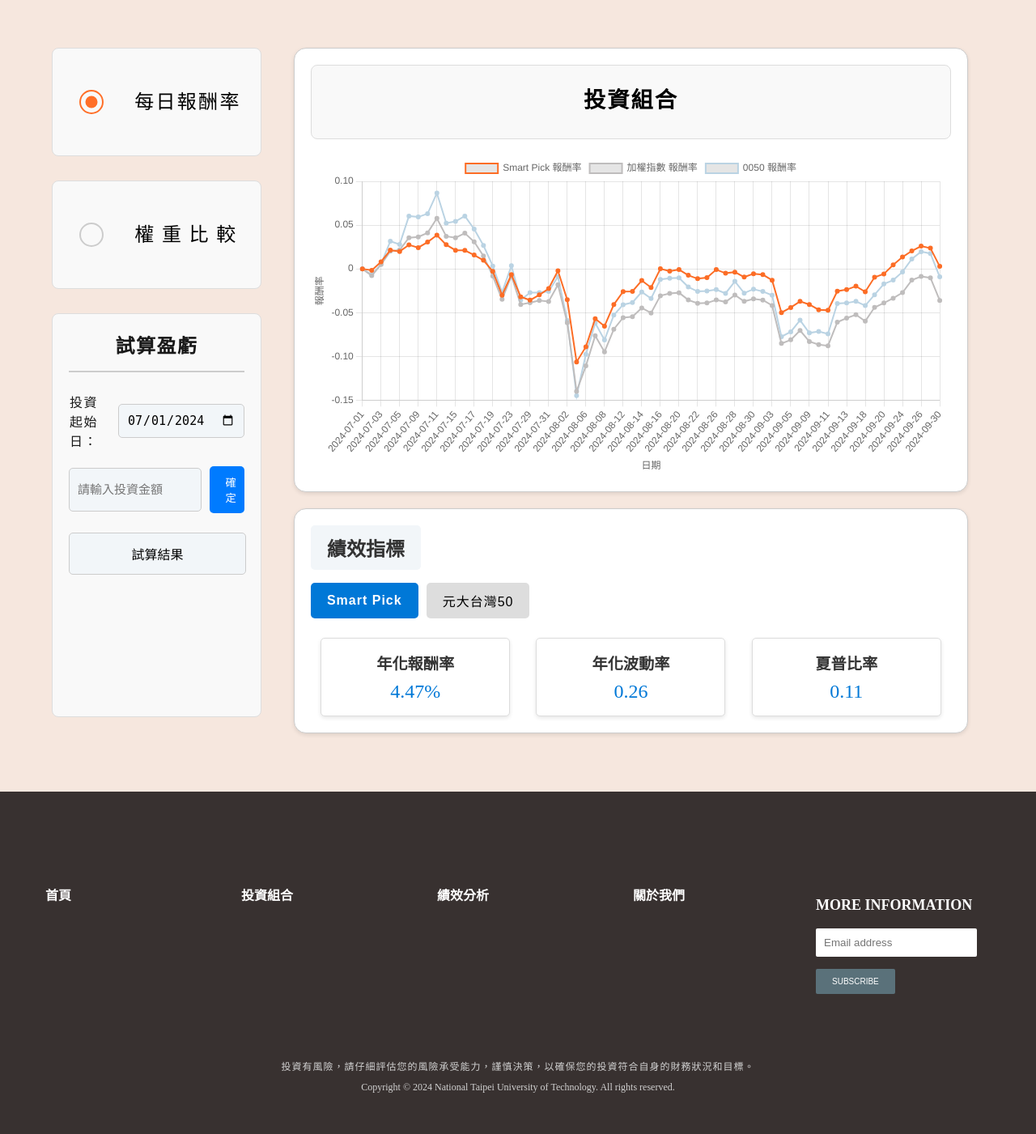
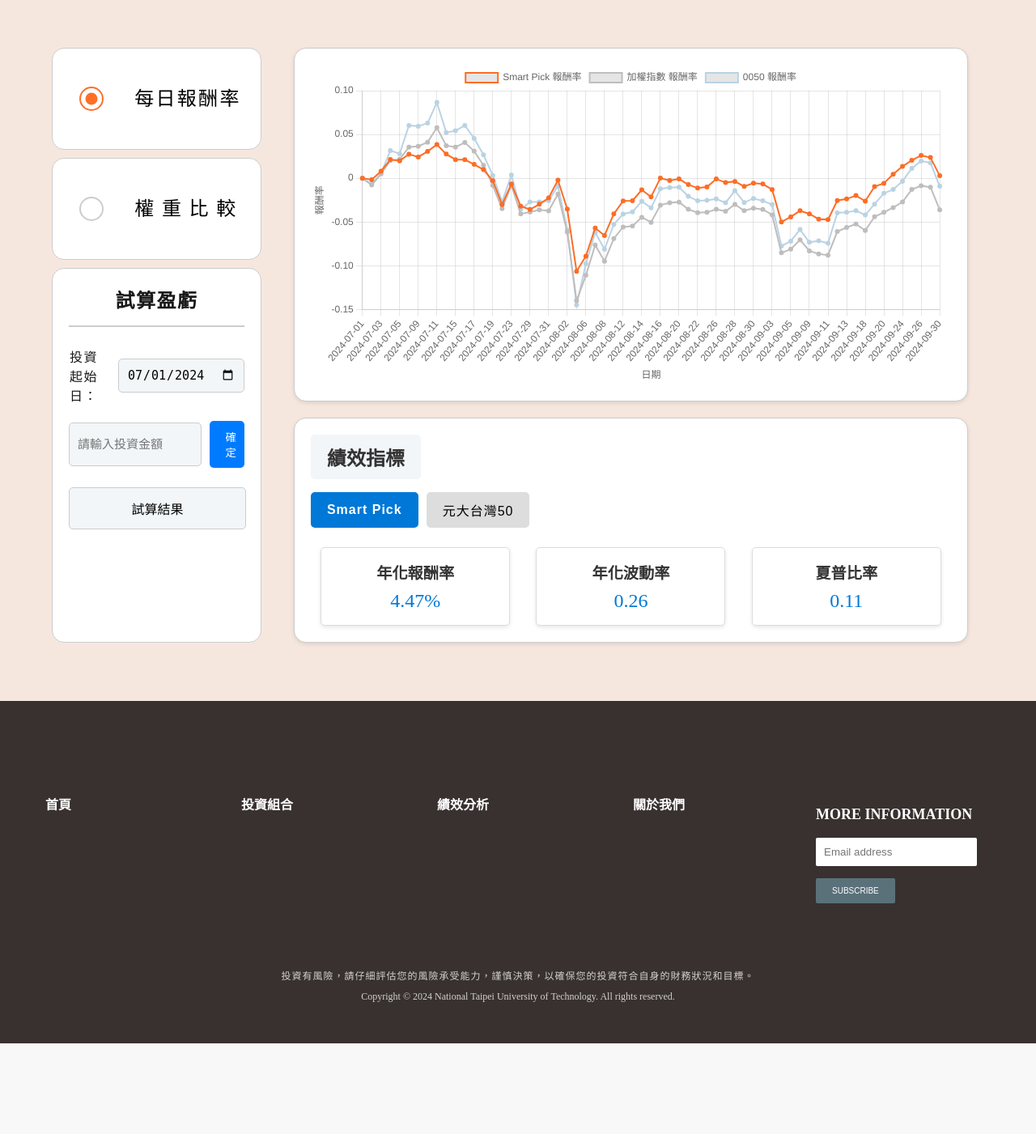
Before and after one commit to WAmy2003/Senior-Project, a Django app: page /analysis.html in a window 1280 px wide. Shown: the part 85-1486 px from the top of the page at 81% size. After the commit the page ends 1374 px from the top, so only its background shows below. Run offline with Django 5.2, Linux system fonts and the light colour scheme; data comes from the database, SQL or seed files in the repository.

Commit message:
刪除上方多於標題、待調整盈虧計算高度

```diff
--- a/Django/app/static/css/style4.css
+++ b/Django/app/static/css/style4.css
@@ -308,19 +308,6 @@ main {
     height: 100%;
 }
 
-.section {
-    margin-bottom: 20px;
-    border: 1px solid #ddd;
-    border-radius: 8px;
-    background-color: #f9f9f9;
-}
-
-.section-title {
-    text-align: center;
-    font-size: 1.7em;
-    margin-bottom: 10px;
-    letter-spacing: 2px;
-}
 
 .canvas-container {
     width: 100%; /* 容器寬度自適應 */
--- a/Django/app/templates/analysis.html
+++ b/Django/app/templates/analysis.html
@@ -65,9 +65,6 @@
                     <!-- 上方區塊：折線圖和權重比較 -->
                     <div class="right-panel">
                         <div class="content-container" id="smart-pick-container">
-                            <div class="section" id="section-smart-pick">
-                                <h3 class="section-title">投資組合</h3>
-                            </div>
                             <!-- 折線圖容器 -->
                             <div class="chart-container" style="position: relative; width: 100%;">
                                 <canvas id="lineChart"></canvas>
```
